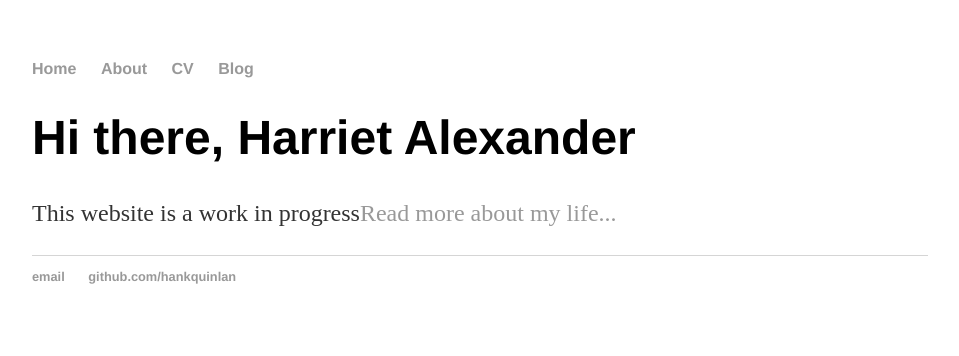
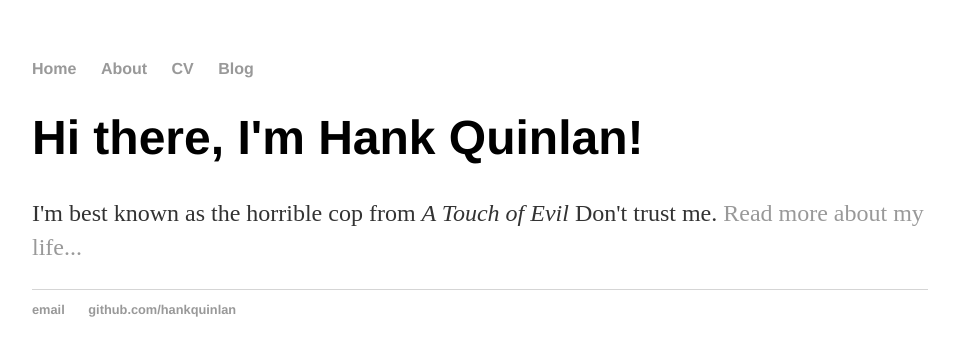
Before and after one commit to halexand/halexand.github.io, a Jekyll site: the page built from index.html, in a window 1280 px wide. Shown: the top 356 px of the page, without its empty margins (160-1119 px from the left). Built offline with Jekyll 4.4.1, drawn with Linux system fonts in a browser that asks for light colours.

Commit message:
Change to Jekyll

```diff
--- a/_layouts/default.html
+++ b/_layouts/default.html
@@ -14,10 +15,9 @@
 	    		</ul>
 			</nav>
 			<div class="container">
-    		<div class="blurb">
-        		<h1>Hi there, Harriet Alexander</h1>
-				<p>This website is a work in progress<a href="/about">Read more about my life...</a></p>
-    		</div><!-- /.blurb -->
+
+			{{ content }}
+
 			</div><!-- /.container -->
 			<footer>
 	    		<ul>
```
Also changed, not shown: other parts of _layouts/default.html (+2 -1 lines), 2 other files. Lines whose indentation alone changed are shown as unchanged.
